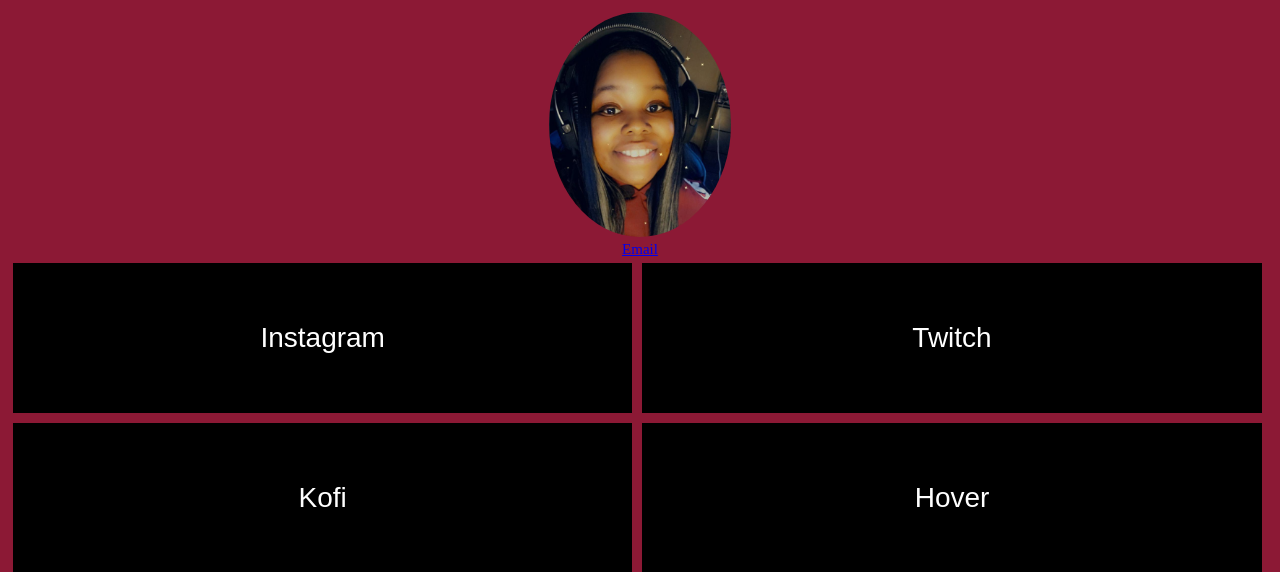
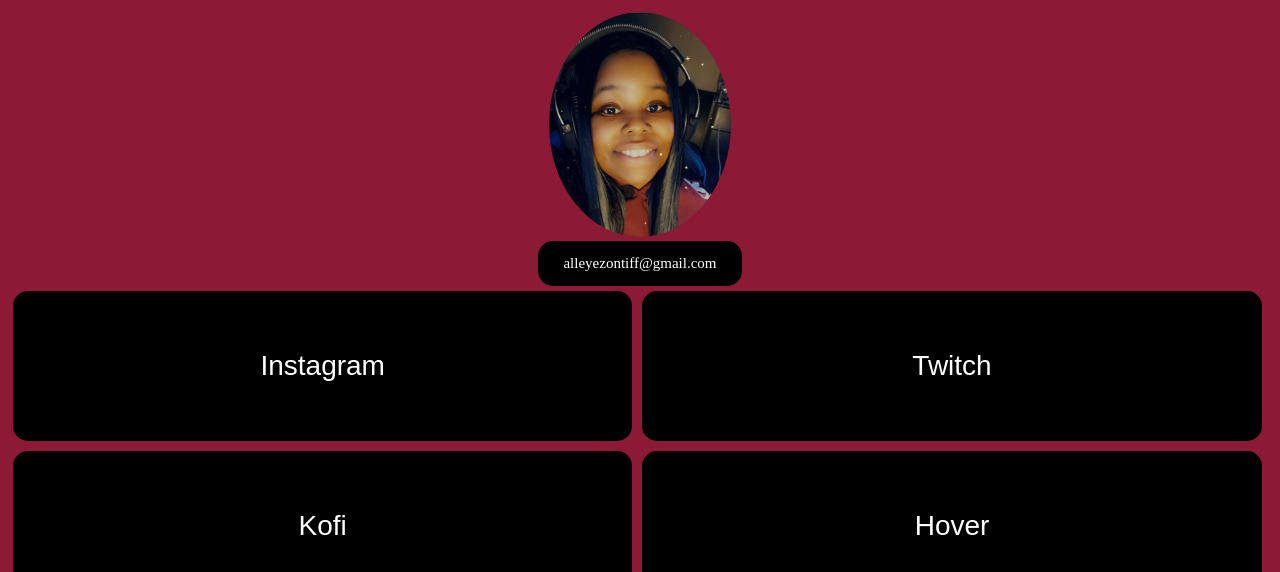
Before and after one commit to Dloliver/socializeTiff, a plain HTML site: page index.html in a window 1280 px wide. Shown: the part 89-661 px from the top of the page. Drawn offline with Linux system fonts and the light colour scheme.

Commit message:
fixed email button

```diff
--- a/index.html
+++ b/index.html
@@ -15,7 +15,7 @@
   <img src="tiff.png" alt="Avatar">
 </div>
 <div class="email">
-<a class="tag" href="mailto:alleyezontiff@gmail.com">Email</a>
+<a class="tag" href="mailto:alleyezontiff@gmail.com">alleyezontiff@gmail.com</a>
 </div>
 <div class="container">
 <div class="link">
--- a/styles.css
+++ b/styles.css
@@ -25,6 +25,7 @@
   align-items: center;
   background-color: black;
   margin: 5px;
+  border-radius: 15px;
 }
 
 .summary {
@@ -49,7 +50,7 @@
 
 button {
   display: inline-block;
-  border-radius: 4px;
+  border-radius: 15px;
   background-color: rgba(0,0,0, 0.3);
   border: none;
   color: #FFFFFF;
@@ -98,6 +99,20 @@
   flex-direction: column;
   justify-content: center;
   align-items: center;
+}
+
+a:link, a:visited {
+  background-color: black;
+  color: white;
+  padding: 14px 25px;
+  text-align: center;
+  text-decoration: none;
+  display: inline-block;
+  border-radius: 15px;
+}
+
+a:hover, a:active {
+  background-color: black;
 }
 
 @media screen and (max-width: 1000px){
```
